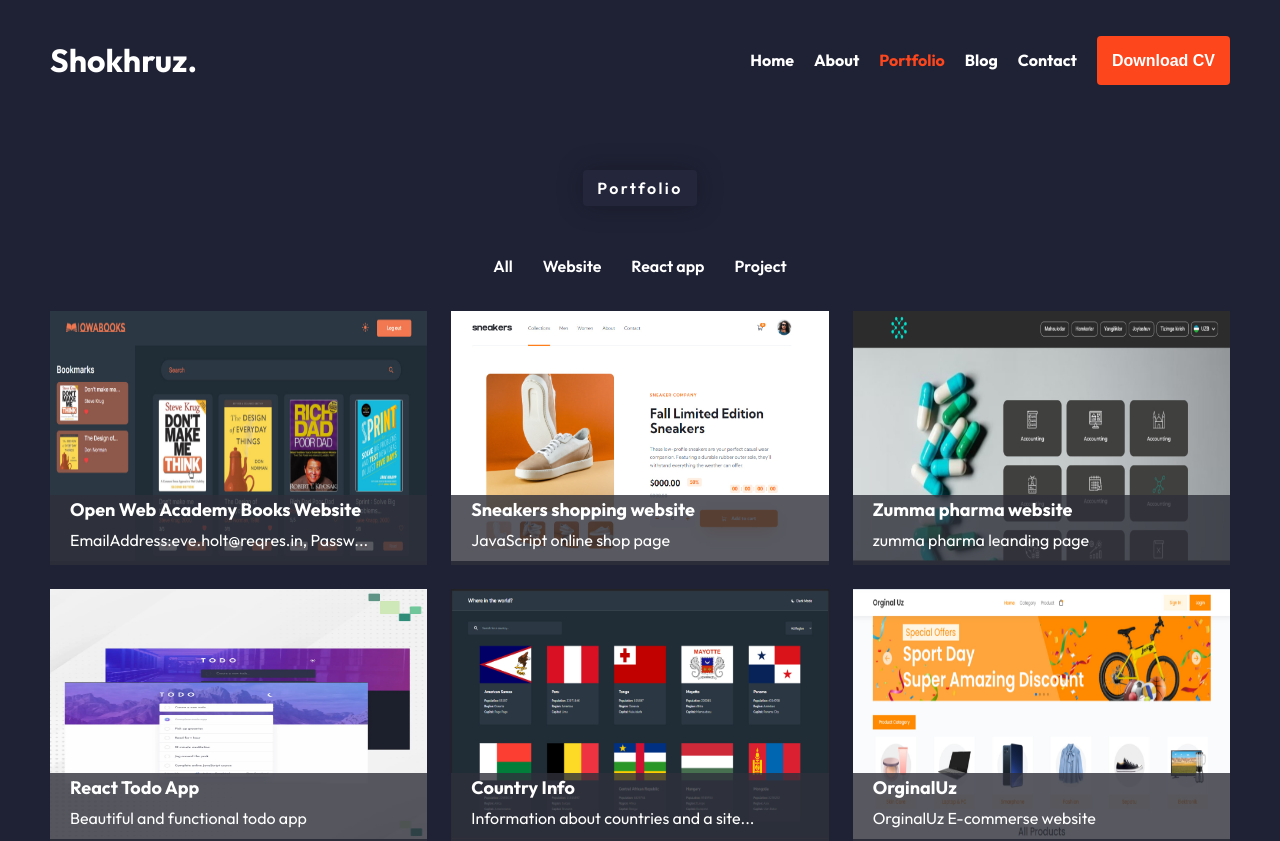
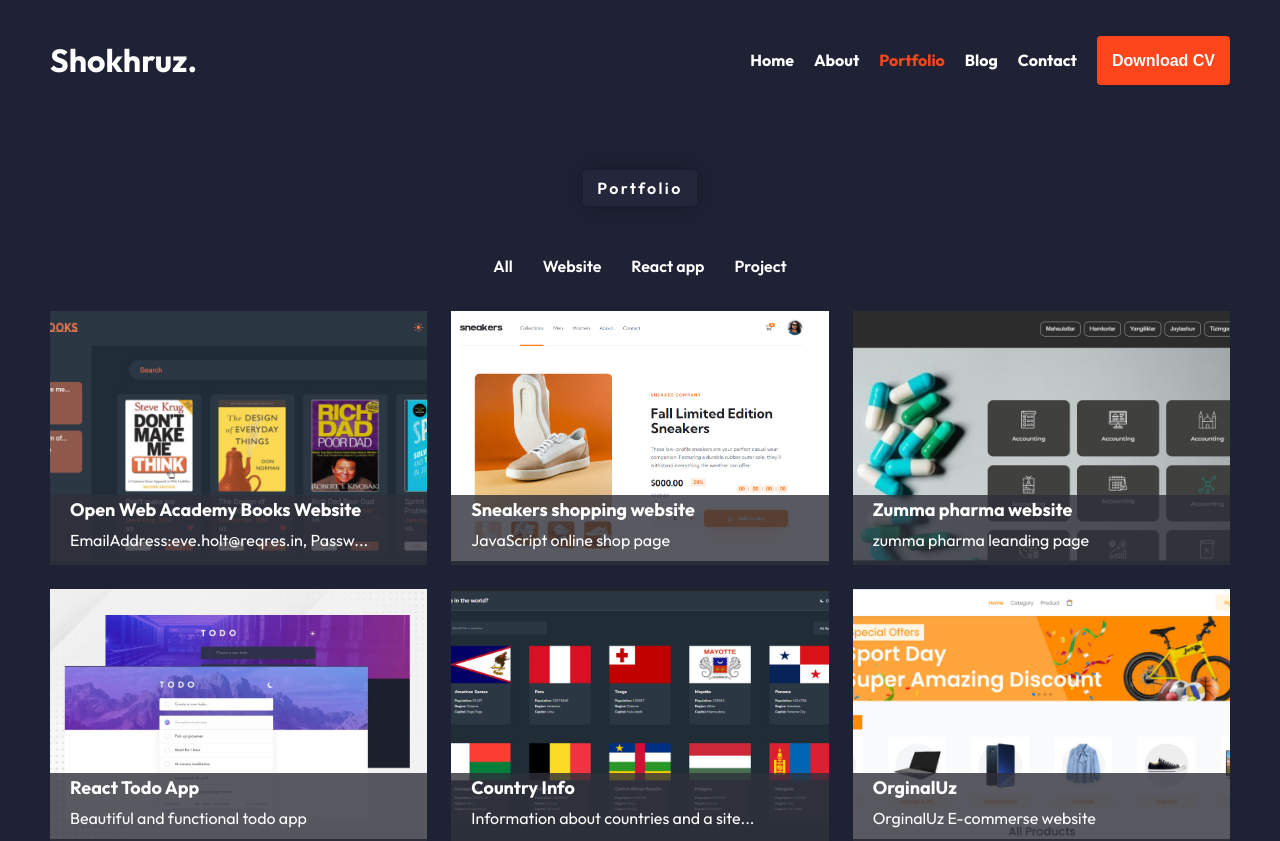
Before and after one commit to shokhruzisroilov/my-portfolio, a React (Vite) app: page /portfolio in a window 1280 px wide. Shown: the top 841 px of the page. Built offline with nearby package versions, Linux system fonts and the light colour scheme.

Commit message:
update object-fit

```diff
--- a/src/components/blogArticle/BlogArticle.scss
+++ b/src/components/blogArticle/BlogArticle.scss
@@ -4,8 +4,7 @@ article {
 	img {
 		width: 100%;
 		height: 250px;
-		object-position: top center;
-		object-fit: cover center;
+		object-fit: cover;
 		transition: 0.5s;
 	}
 	img:hover {
--- a/src/components/projects/Projects.scss
+++ b/src/components/projects/Projects.scss
@@ -35,8 +35,7 @@
 		height: 100%;
 		max-width: 500px;
 		height: 250px;
-		object-position: top center;
-		object-fit: cover center;
+		object-fit: cover;
 		transition: 0.5s;
 	}
 	img:hover {
```
